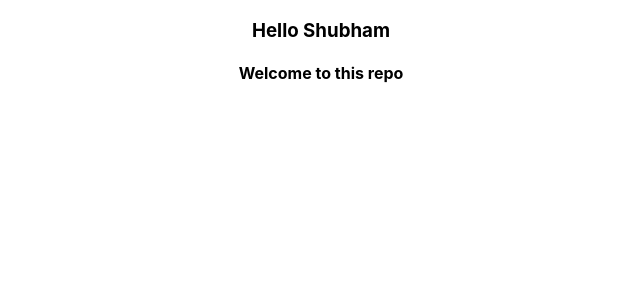
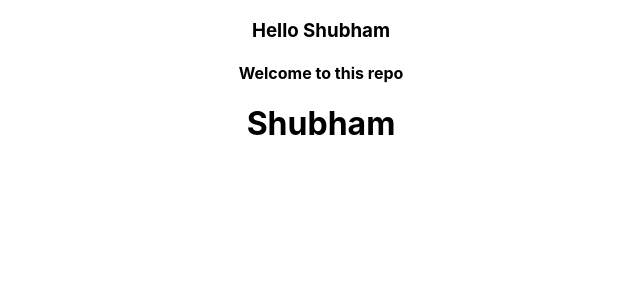
Before and after one commit to GeekShubhamRajput/react-js-learning, a React (Create React App) app: page / in a window 1280 px wide. Shown: the top 300 px of the page, without its empty margins (319-959 px from the left). Built offline with nearby package versions, Linux system fonts and the light colour scheme.

Commit message:
React JSX

```diff
--- a/src/App.js
+++ b/src/App.js
@@ -1,12 +1,14 @@
 import './App.css';
 import Greet from './components/Greet'
 import Welcome from './components/Welcome'
+import Hello from './components/Hello'
 
 function App() {
   return (
     <div className="App">
       <Greet />
       <Welcome />
+      <Hello />
     </div>
   );
 }
--- /dev/null
+++ b/src/components/Hello.js
@@ -0,0 +1,11 @@
+import React from 'react'
+
+// const Hello = () => {
+//   return <div> <h1> Hello Shubham (JSX) </h1> </div>
+// }
+
+const Hello = () => {
+  return React.createElement('div', {className: "myDummy"}, React.createElement('h1', null, "Shubham"))
+}
+
+export default Hello
```
